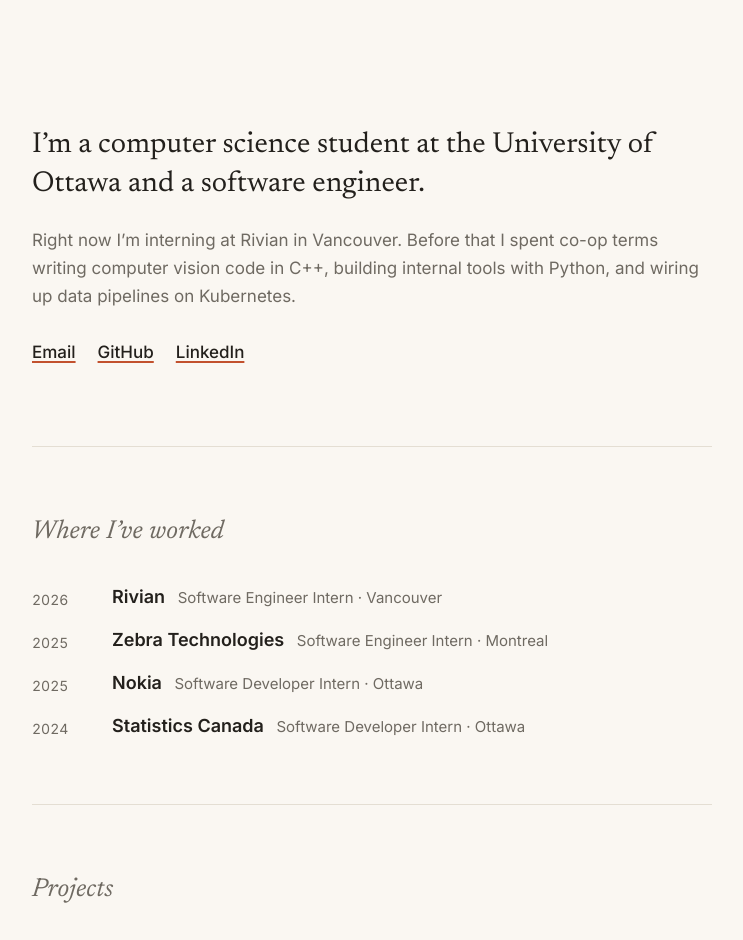
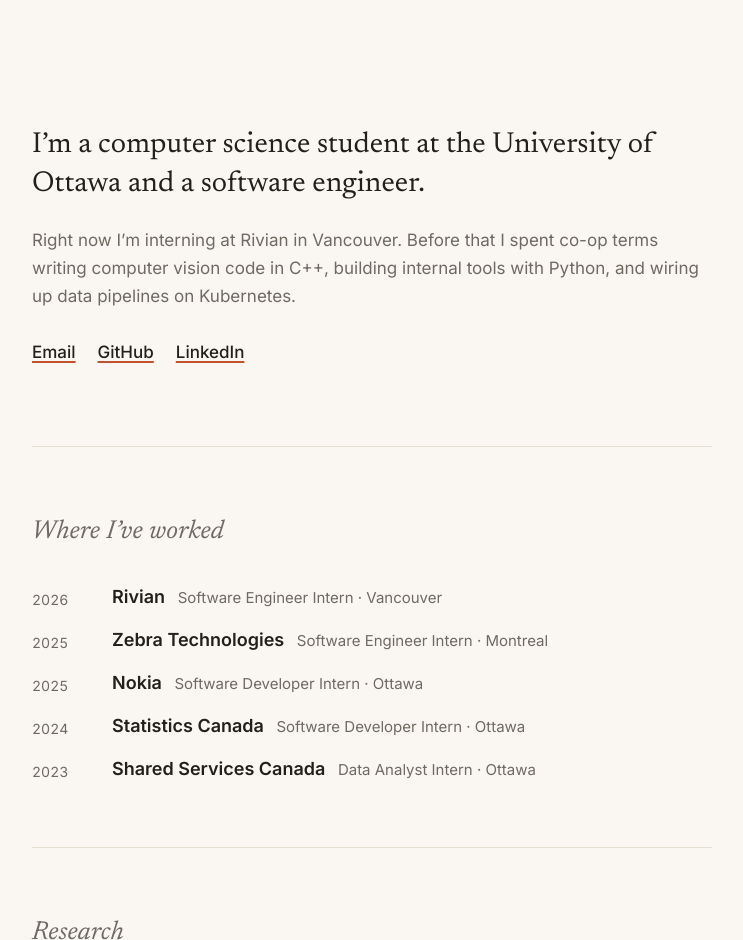
Before and after one commit to bobyangg/portfolio-website, a plain HTML site: page index.html in a window 1280 px wide. Shown: the part 75-1015 px from the top of the page, without its empty margins (268-1011 px from the left). Drawn offline with Linux system fonts and the light colour scheme.

Commit message:
Move Research above Projects, add Shared Services Canada

```diff
--- a/index.html
+++ b/index.html
@@ -20,8 +20,8 @@
     <a href="#top" class="top__name">Bob Yang</a>
     <nav aria-label="Main">
       <a href="#work">Work</a>
+      <a href="#research">Research</a>
       <a href="#projects">Projects</a>
-      <a href="#research">Research</a>
       <a href="#contact">Contact</a>
       <button class="theme" id="theme" type="button" aria-label="Switch colour theme">Dark</button>
     </nav>
@@ -66,7 +66,17 @@
             <h3>Statistics Canada <span>Software Developer Intern · Ottawa</span></h3>
           </div>
         </li>
+        <li>
+          <span class="when">2023</span>
+          <div>
+            <h3>Shared Services Canada <span>Data Analyst Intern · Ottawa</span></h3>
+          </div>
+        </li>
       </ol>
+    </section>
+
+    <section id="research">
+      <h2>Research</h2>
     </section>
 
     <section id="projects">
@@ -78,10 +88,6 @@
           <p class="stackline">Swift · SwiftUI · Supabase · PostgreSQL · TypeScript · GitHub Actions · TestFlight</p>
         </div>
       </div>
-    </section>
-
-    <section id="research">
-      <h2>Research</h2>
     </section>
 
     <section id="tools">
```
